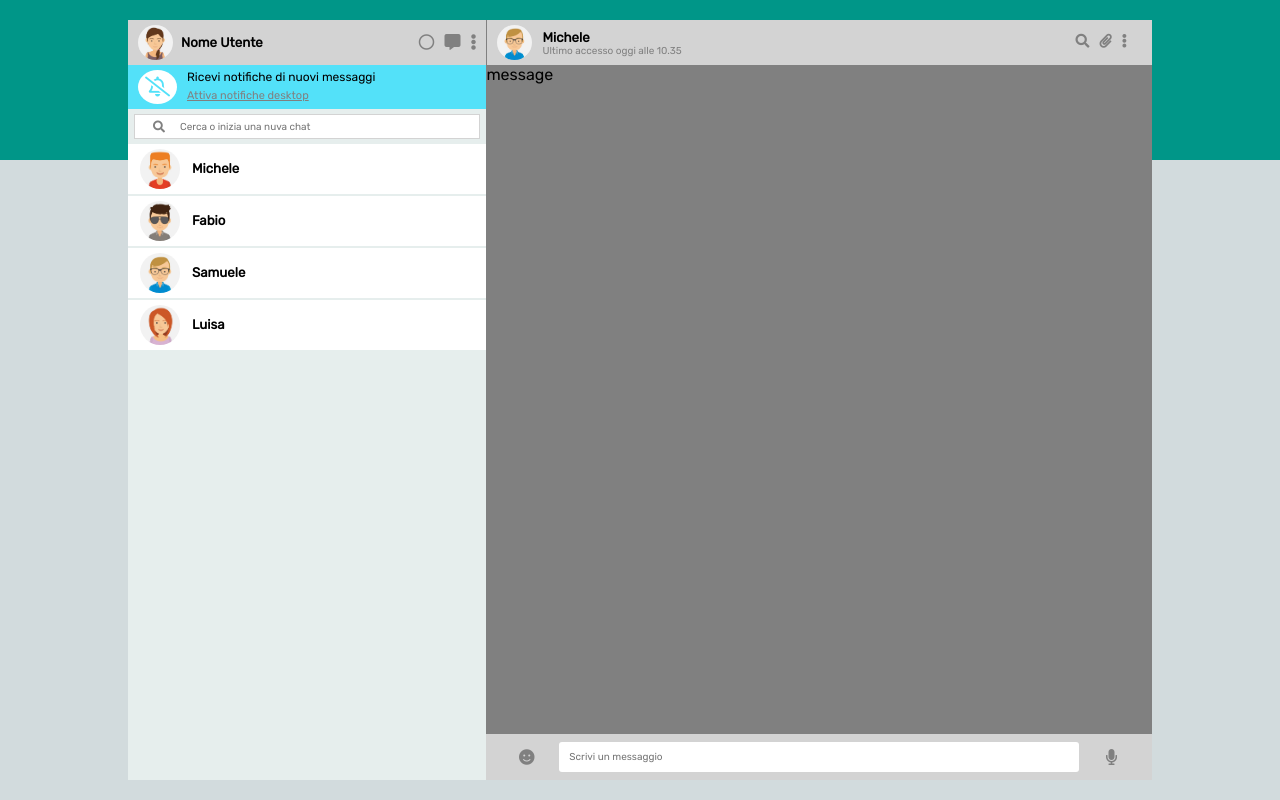
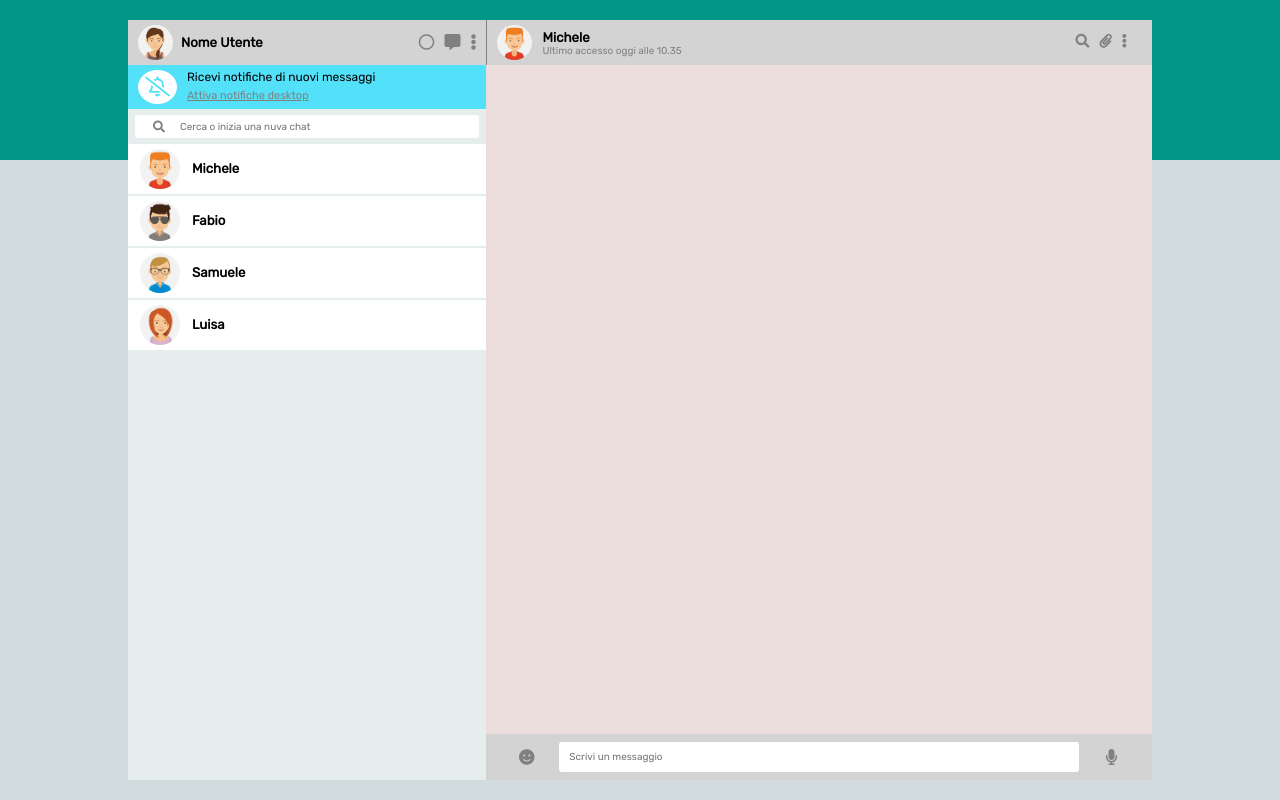
Before and after one commit to OsamaPaiola/js-html-css-boolzap, a plain HTML site: page index.html in a window 1280 px wide. Drawn offline with nearby package versions, Linux system fonts and the light colour scheme.

Commit message:
v-for img

```diff
--- a/css/style.css
+++ b/css/style.css
@@ -108,12 +108,12 @@ li {
 }
 
 .new-chat input{
-  /* position: relative; */
   width: 100%;
   height: 25px;
-  border: 1px solid lightgrey;
+  border: 1px solid #e6eeed;
   padding-left: 45px;
   font-size: 10px;
+  border-radius: 3px;
 }
 
 .new-chat i {
@@ -153,7 +153,7 @@ li {
 /* general */
 .content  {
   flex-basis: 65%;
-  background-color: grey;
+  background-color: #ecdddd;
   display: flex;
   flex-direction: column;
 }
--- a/index.html
+++ b/index.html
@@ -52,25 +52,8 @@
             <img :src=" './img/avatar' + contact.avatar + '.jpg' " alt="">
               <h5> {{ contact.name }}</h5>
             </li>
-            <!-- <li>
-              <img src="./img/avatar_2.jpg" alt="">
-              <h5>Michele</h5>
-            </li>
-            <li>
-              <img src="./img/avatar_2.jpg" alt="">
-              <h5>Michele</h5>
-            </li>
-            <li>
-              <img src="./img/avatar_2.jpg" alt="">
-              <h5>Michele</h5>
-            </li>
-            <li>
-              <img src="./img/avatar_2.jpg" alt="">
-              <h5>Michele</h5>
-            </li> -->
           </ul>
         </div>
-
       </aside>
 
       <!-- SECTION CONTENT -->
@@ -78,7 +61,7 @@
 
         <section class="cont-header">
           <div class="chat">
-            <img src="./img/avatar_3.jpg" alt="">
+            <img src="./img/avatar_1.jpg" alt="">
             <span>
               <h5>Michele</h5>
               <p>Ultimo accesso oggi alle 10.35</p>
@@ -98,7 +81,7 @@
         </section>
 
         <section class="cont-main">
-          message
+
         </section>
 
         <section class="cont-footer">
```
